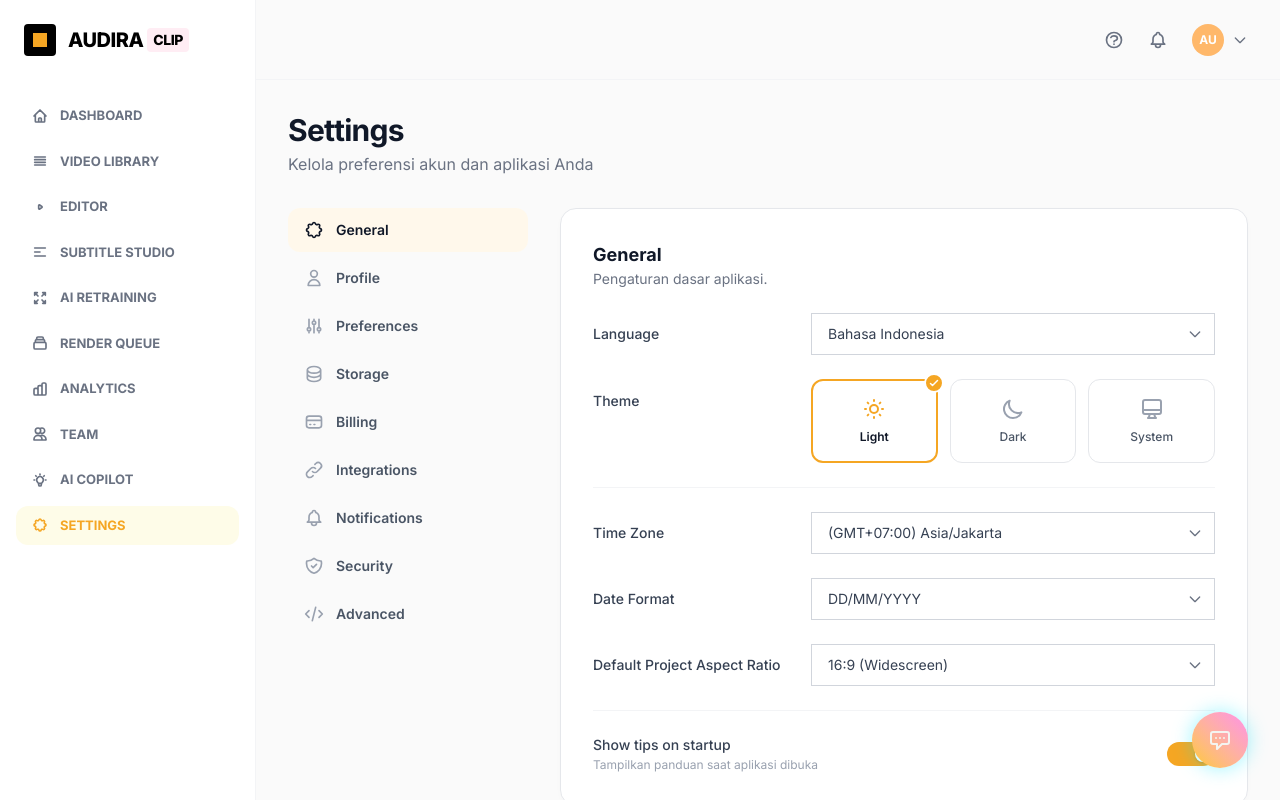
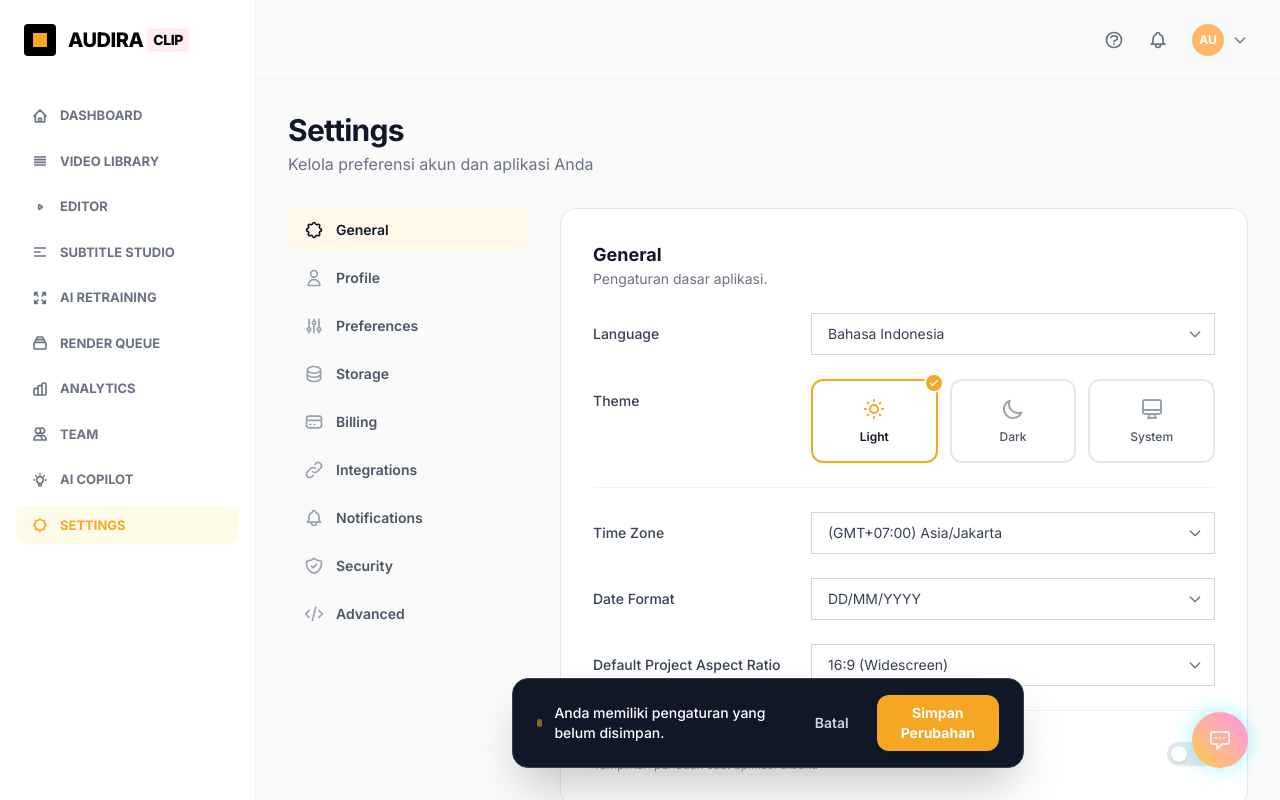
Before and after one commit to Audira141415/AUDIRA-CLIP-AI, a Next.js app in the folder apps/web/: page /settings in a window 1280 px wide. Both pictures are taken after a click on the element 1191 px from the left and 754 px from the top of the page. Built offline with nearby package versions, Linux system fonts and the light colour scheme.

Commit message:
feat: implement working state management and save functionality for settings

```diff
--- a/apps/web/src/app/settings/page.tsx
+++ b/apps/web/src/app/settings/page.tsx
@@ -12,12 +12,13 @@ const Card = ({ title, desc, children }: { title: string; desc: string; children
   </section>
 );
 
-const SelectRow = ({ label, options, defaultValue }: { label: string; options: string[]; defaultValue?: string }) => (
+const SelectRow = ({ label, options, value, onChange }: { label: string; options: string[]; value?: string; onChange?: (val: string) => void }) => (
   <div className="flex flex-col sm:flex-row sm:items-center justify-between gap-4">
     <span className="text-sm font-medium text-gray-700 w-1/3">{label}</span>
     <div className="relative w-full sm:w-2/3">
       <select
-        defaultValue={defaultValue}
+        value={value}
+        onChange={(e) => onChange && onChange(e.target.value)}
         className="w-full appearance-none bg-white border border-gray-300 text-gray-700 text-sm rounded-lg px-4 py-2.5 pr-8 focus:outline-none focus:ring-2 focus:ring-[#F5A623] focus:border-transparent"
       >
         {options.map((opt) => <option key={opt} value={opt}>{opt}</option>)}
@@ -41,68 +42,81 @@ const ToggleRow = ({ title, desc, isOn, onToggle }: { title: string; desc: strin
   </div>
 );
 
-const InputRow = ({ label, type = "text", placeholder, defaultValue }: { label: string; type?: string; placeholder?: string; defaultValue?: string }) => (
+const InputRow = ({ label, type = "text", placeholder, value, onChange }: { label: string; type?: string; placeholder?: string; value?: string; onChange?: (val: string) => void }) => (
   <div className="flex flex-col sm:flex-row sm:items-center justify-between gap-4">
     <span className="text-sm font-medium text-gray-700 w-1/3">{label}</span>
     <input
       type={type}
       placeholder={placeholder}
-      defaultValue={defaultValue}
+      value={value}
+      onChange={(e) => onChange && onChange(e.target.value)}
       className="w-full sm:w-2/3 bg-white border border-gray-300 text-gray-900 text-sm rounded-lg px-4 py-2.5 focus:outline-none focus:ring-2 focus:ring-[#F5A623] focus:border-transparent"
     />
   </div>
 );
 
 // --- TAB CONTENTS ---
-const GeneralTab = () => (
+const GeneralTab = ({ settings, onChange }: any) => (
   <>
     <Card title="General" desc="Pengaturan dasar aplikasi.">
-      <SelectRow label="Language" options={["Bahasa Indonesia", "English (US)"]} />
+      <SelectRow label="Language" options={["Bahasa Indonesia", "English (US)"]} value={settings.language} onChange={(v) => onChange('language', v)} />
 
       {/* Theme Selector Custom */}
       <div className="flex flex-col sm:flex-row sm:items-start justify-between gap-4">
         <span className="text-sm font-medium text-gray-700 w-1/3 mt-3">Theme</span>
         <div className="w-full sm:w-2/3 grid grid-cols-3 gap-3">
-          <div className="relative border-2 border-[#F5A623] rounded-xl p-4 flex flex-col items-center justify-center gap-2 cursor-pointer bg-white">
-            <div className="absolute -top-2 -right-2 bg-[#F5A623] rounded-full p-0.5 border-2 border-white">
-              <svg className="w-3 h-3 text-white" fill="none" stroke="currentColor" viewBox="0 0 24 24"><path strokeLinecap="round" strokeLinejoin="round" strokeWidth="3" d="M5 13l4 4L19 7" /></svg>
-            </div>
-            <svg className="w-6 h-6 text-[#F5A623]" fill="none" stroke="currentColor" viewBox="0 0 24 24"><path strokeLinecap="round" strokeLinejoin="round" strokeWidth="2" d="M12 3v1m0 16v1m9-9h-1M4 12H3m15.364 6.364l-.707-.707M6.343 6.343l-.707-.707m12.728 0l-.707.707M6.343 17.657l-.707.707M16 12a4 4 0 11-8 0 4 4 0 018 0z" /></svg>
+          <div onClick={() => onChange('theme', 'Light')} className={`relative border-2 ${settings.theme === 'Light' ? 'border-[#F5A623]' : 'border-gray-200'} rounded-xl p-4 flex flex-col items-center justify-center gap-2 cursor-pointer bg-white`}>
+            {settings.theme === 'Light' && (
+              <div className="absolute -top-2 -right-2 bg-[#F5A623] rounded-full p-0.5 border-2 border-white">
+                <svg className="w-3 h-3 text-white" fill="none" stroke="currentColor" viewBox="0 0 24 24"><path strokeLinecap="round" strokeLinejoin="round" strokeWidth="3" d="M5 13l4 4L19 7" /></svg>
+              </div>
+            )}
+            <svg className={`w-6 h-6 ${settings.theme === 'Light' ? 'text-[#F5A623]' : 'text-gray-400'}`} fill="none" stroke="currentColor" viewBox="0 0 24 24"><path strokeLinecap="round" strokeLinejoin="round" strokeWidth="2" d="M12 3v1m0 16v1m9-9h-1M4 12H3m15.364 6.364l-.707-.707M6.343 6.343l-.707-.707m12.728 0l-.707.707M6.343 17.657l-.707.707M16 12a4 4 0 11-8 0 4 4 0 018 0z" /></svg>
             <span className="text-xs font-semibold text-gray-900">Light</span>
           </div>
-          <div className="border border-gray-200 rounded-xl p-4 flex flex-col items-center justify-center gap-2 cursor-pointer hover:border-gray-300 bg-white transition-colors">
-            <svg className="w-6 h-6 text-gray-400" fill="none" stroke="currentColor" viewBox="0 0 24 24"><path strokeLinecap="round" strokeLinejoin="round" strokeWidth="2" d="M20.354 15.354A9 9 0 018.646 3.646 9.003 9.003 0 0012 21a9.003 9.003 0 008.354-5.646z" /></svg>
+          <div onClick={() => onChange('theme', 'Dark')} className={`relative border-2 ${settings.theme === 'Dark' ? 'border-[#F5A623]' : 'border-gray-200 hover:border-gray-300'} rounded-xl p-4 flex flex-col items-center justify-center gap-2 cursor-pointer bg-white transition-colors`}>
+            {settings.theme === 'Dark' && (
+              <div className="absolute -top-2 -right-2 bg-[#F5A623] rounded-full p-0.5 border-2 border-white">
+                <svg className="w-3 h-3 text-white" fill="none" stroke="currentColor" viewBox="0 0 24 24"><path strokeLinecap="round" strokeLinejoin="round" strokeWidth="3" d="M5 13l4 4L19 7" /></svg>
+              </div>
+            )}
+            <svg className={`w-6 h-6 ${settings.theme === 'Dark' ? 'text-[#F5A623]' : 'text-gray-400'}`} fill="none" stroke="currentColor" viewBox="0 0 24 24"><path strokeLinecap="round" strokeLinejoin="round" strokeWidth="2" d="M20.354 15.354A9 9 0 018.646 3.646 9.003 9.003 0 0012 21a9.003 9.003 0 008.354-5.646z" /></svg>
             <span className="text-xs font-medium text-gray-600">Dark</span>
           </div>
-          <div className="border border-gray-200 rounded-xl p-4 flex flex-col items-center justify-center gap-2 cursor-pointer hover:border-gray-300 bg-white transition-colors">
-            <svg className="w-6 h-6 text-gray-400" fill="none" stroke="currentColor" viewBox="0 0 24 24"><path strokeLinecap="round" strokeLinejoin="round" strokeWidth="2" d="M9.75 17L9 20l-1 1h8l-1-1-.75-3M3 13h18M5 17h14a2 2 0 002-2V5a2 2 0 00-2-2H5a2 2 0 00-2 2v10a2 2 0 002 2z" /></svg>
+          <div onClick={() => onChange('theme', 'System')} className={`relative border-2 ${settings.theme === 'System' ? 'border-[#F5A623]' : 'border-gray-200 hover:border-gray-300'} rounded-xl p-4 flex flex-col items-center justify-center gap-2 cursor-pointer bg-white transition-colors`}>
+            {settings.theme === 'System' && (
+              <div className="absolute -top-2 -right-2 bg-[#F5A623] rounded-full p-0.5 border-2 border-white">
+                <svg className="w-3 h-3 text-white" fill="none" stroke="currentColor" viewBox="0 0 24 24"><path strokeLinecap="round" strokeLinejoin="round" strokeWidth="3" d="M5 13l4 4L19 7" /></svg>
+              </div>
+            )}
+            <svg className={`w-6 h-6 ${settings.theme === 'System' ? 'text-[#F5A623]' : 'text-gray-400'}`} fill="none" stroke="currentColor" viewBox="0 0 24 24"><path strokeLinecap="round" strokeLinejoin="round" strokeWidth="2" d="M9.75 17L9 20l-1 1h8l-1-1-.75-3M3 13h18M5 17h14a2 2 0 002-2V5a2 2 0 00-2-2H5a2 2 0 00-2 2v10a2 2 0 002 2z" /></svg>
             <span className="text-xs font-medium text-gray-600">System</span>
           </div>
         </div>
       </div>
       <div className="h-px bg-gray-100 w-full my-6"></div>
-      <SelectRow label="Time Zone" options={["(GMT+07:00) Asia/Jakarta", "(GMT+00:00) UTC"]} />
-      <SelectRow label="Date Format" options={["DD/MM/YYYY", "MM/DD/YYYY", "YYYY-MM-DD"]} />
-      <SelectRow label="Default Project Aspect Ratio" options={["16:9 (Widescreen)", "9:16 (Vertical)", "1:1 (Square)"]} />
+      <SelectRow label="Time Zone" options={["(GMT+07:00) Asia/Jakarta", "(GMT+00:00) UTC"]} value={settings.timeZone} onChange={(v) => onChange('timeZone', v)} />
+      <SelectRow label="Date Format" options={["DD/MM/YYYY", "MM/DD/YYYY", "YYYY-MM-DD"]} value={settings.dateFormat} onChange={(v) => onChange('dateFormat', v)} />
+      <SelectRow label="Default Project Aspect Ratio" options={["16:9 (Widescreen)", "9:16 (Vertical)", "1:1 (Square)"]} value={settings.aspectRatio} onChange={(v) => onChange('aspectRatio', v)} />
       <div className="h-px bg-gray-100 w-full my-6"></div>
-      <ToggleRow title="Show tips on startup" desc="Tampilkan panduan saat aplikasi dibuka" isOn={true} />
+      <ToggleRow title="Show tips on startup" desc="Tampilkan panduan saat aplikasi dibuka" isOn={settings.showTips} onToggle={() => onChange('showTips', !settings.showTips)} />
     </Card>
 
     <Card title="Auto Save" desc="Atur preferensi penyimpanan otomatis proyek.">
-      <ToggleRow title="Enable Auto Save" desc="Simpan proyek secara otomatis saat Anda bekerja" isOn={true} />
-      <SelectRow label="Auto Save Interval" options={["1 menit", "5 menit", "10 menit", "30 menit"]} defaultValue="5 menit" />
+      <ToggleRow title="Enable Auto Save" desc="Simpan proyek secara otomatis saat Anda bekerja" isOn={settings.autoSave} onToggle={() => onChange('autoSave', !settings.autoSave)} />
+      <SelectRow label="Auto Save Interval" options={["1 menit", "5 menit", "10 menit", "30 menit"]} value={settings.autoSaveInterval} onChange={(v) => onChange('autoSaveInterval', v)} />
     </Card>
 
     <Card title="Export Defaults" desc="Pengaturan default untuk ekspor video.">
-      <SelectRow label="Default Resolution" options={["1080p (1920x1080)", "4K (3840x2160)", "720p (1280x720)"]} />
-      <SelectRow label="Default Frame Rate" options={["24 fps", "30 fps", "60 fps"]} defaultValue="30 fps" />
-      <SelectRow label="Default Export Format" options={["MP4", "MOV", "WEBM"]} />
-      <SelectRow label="Default Video Quality" options={["Low", "Medium", "High", "Ultra"]} defaultValue="High" />
+      <SelectRow label="Default Resolution" options={["1080p (1920x1080)", "4K (3840x2160)", "720p (1280x720)"]} value={settings.exportRes} onChange={(v) => onChange('exportRes', v)} />
+      <SelectRow label="Default Frame Rate" options={["24 fps", "30 fps", "60 fps"]} value={settings.exportFps} onChange={(v) => onChange('exportFps', v)} />
+      <SelectRow label="Default Export Format" options={["MP4", "MOV", "WEBM"]} value={settings.exportFormat} onChange={(v) => onChange('exportFormat', v)} />
+      <SelectRow label="Default Video Quality" options={["Low", "Medium", "High", "Ultra"]} value={settings.exportQuality} onChange={(v) => onChange('exportQuality', v)} />
     </Card>
   </>
 );
 
-const ProfileTab = () => (
+const ProfileTab = ({ settings, onChange }: any) => (
   <Card title="Profile Information" desc="Perbarui detail profil publik dan informasi pribadi Anda.">
     <div className="flex items-center gap-6 mb-6">
       <div className="w-20 h-20 bg-orange-300 rounded-full flex items-center justify-center text-white font-bold text-2xl shadow-inner">
@@ -114,17 +128,13 @@ const ProfileTab = () => (
       </div>
     </div>
     <div className="h-px bg-gray-100 w-full my-6"></div>
-    <InputRow label="Full Name" defaultValue="Agus Dwi R" />
-    <InputRow label="Email Address" type="email" defaultValue="audira@clip.ai" />
-    <InputRow label="Role / Job Title" defaultValue="Lead Architect" />
-
-    <div className="flex justify-end pt-4">
-      <button className="px-6 py-2.5 bg-[#F5A623] text-white rounded-xl text-sm font-bold hover:bg-orange-500 transition-colors shadow-sm">Save Changes</button>
-    </div>
+    <InputRow label="Full Name" value={settings.profileName} onChange={(v) => onChange('profileName', v)} />
+    <InputRow label="Email Address" type="email" value={settings.profileEmail} onChange={(v) => onChange('profileEmail', v)} />
+    <InputRow label="Role / Job Title" value={settings.profileRole} onChange={(v) => onChange('profileRole', v)} />
   </Card>
 );
 
-const PreferencesTab = () => (
+const PreferencesTab = ({ settings, onChange }: any) => (
   <Card title="Editor Preferences" desc="Sesuaikan antarmuka Editor dan AI Copilot dengan gaya kerja Anda.">
     {/* NEW SECTION: AI Engine Settings */}
     <div className="mb-6 p-4 bg-[#FFF8EB] border border-[#F5A623]/30 rounded-xl">
@@ -133,14 +143,14 @@ const PreferencesTab = () => (
         AI Engine Provider (Local)
       </h4>
       <p className="text-xs text-gray-600 mb-4">Pilih model kecerdasan buatan lokal yang akan digunakan sebagai "Otak" untuk memotong video dan menulis teks.</p>
-      <SelectRow label="Active AI Model" options={["deepseek-r1:8b (Fastest)", "deepseek-r1:32b (Smart)", "qwen2.5:32b (Multilingual Pro)", "gemma2:27b (Creative)", "qwen2.5-coder:32b (Logic)"]} defaultValue="deepseek-r1:8b (Fastest)" />
+      <SelectRow label="Active AI Model" options={["deepseek-r1:8b (Fastest)", "deepseek-r1:32b (Smart)", "qwen2.5:32b (Multilingual Pro)", "gemma2:27b (Creative)", "qwen2.5-coder:32b (Logic)"]} value={settings.aiModel} onChange={(v) => onChange('aiModel', v)} />
     </div>
 
-    <SelectRow label="Default Subtitle Font" options={["Plus Jakarta Sans", "Roboto", "Inter", "Arial"]} />
-    <SelectRow label="Subtitle Font Size" options={["Small", "Medium", "Large", "Extra Large"]} defaultValue="Medium" />
-    <ToggleRow title="Auto-Generate Subtitles" desc="Selalu buat subtitle otomatis saat mengunggah video baru" isOn={true} />
-    <ToggleRow title="AI Highlight Detection" desc="Gunakan AI untuk mendeteksi momen penting secara otomatis" isOn={true} />
-    <ToggleRow title="Show Audio Waveforms" desc="Tampilkan gelombang audio di timeline editor" isOn={true} />
+    <SelectRow label="Default Subtitle Font" options={["Plus Jakarta Sans", "Roboto", "Inter", "Arial"]} value={settings.subtitleFont} onChange={(v) => onChange('subtitleFont', v)} />
+    <SelectRow label="Subtitle Font Size" options={["Small", "Medium", "Large", "Extra Large"]} value={settings.subtitleSize} onChange={(v) => onChange('subtitleSize', v)} />
+    <ToggleRow title="Auto-Generate Subtitles" desc="Selalu buat subtitle otomatis saat mengunggah video baru" isOn={settings.autoSubtitles} onToggle={() => onChange('autoSubtitles', !settings.autoSubtitles)} />
+    <ToggleRow title="AI Highlight Detection" desc="Gunakan AI untuk mendeteksi momen penting secara otomatis" isOn={settings.aiHighlight} onToggle={() => onChange('aiHighlight', !settings.aiHighlight)} />
+    <ToggleRow title="Show Audio Waveforms" desc="Tampilkan gelombang audio di timeline editor" isOn={settings.showWaveforms} onToggle={() => onChange('showWaveforms', !settings.showWaveforms)} />
   </Card>
 );
 
@@ -310,6 +320,54 @@ const AdvancedTab = () => (
 export default function Settings() {
   const [activeTab, setActiveTab] = useState("General");
 
+  // Settings State Management
+  const [settings, setSettings] = useState({
+    language: 'Bahasa Indonesia',
+    theme: 'Light',
+    timeZone: '(GMT+07:00) Asia/Jakarta',
+    dateFormat: 'DD/MM/YYYY',
+    aspectRatio: '16:9 (Widescreen)',
+    showTips: true,
+    autoSave: true,
+    autoSaveInterval: '5 menit',
+    exportRes: '1080p (1920x1080)',
+    exportFps: '30 fps',
+    exportFormat: 'MP4',
+    exportQuality: 'High',
+    profileName: 'Agus Dwi R',
+    profileEmail: 'audira@clip.ai',
+    profileRole: 'Lead Architect',
+    aiModel: 'deepseek-r1:8b (Fastest)',
+    subtitleFont: 'Plus Jakarta Sans',
+    subtitleSize: 'Medium',
+    autoSubtitles: true,
+    aiHighlight: true,
+    showWaveforms: true,
+  });
+
+  const [hasUnsavedChanges, setHasUnsavedChanges] = useState(false);
+  const [showToast, setShowToast] = useState(false);
+
+  React.useEffect(() => {
+    // Load from local storage if exists
+    const saved = localStorage.getItem('audira_settings');
+    if (saved) {
+      try { setSettings(prev => ({ ...prev, ...JSON.parse(saved) })); } catch (e) {}
+    }
+  }, []);
+
+  const handleSettingChange = (key: string, value: any) => {
+    setSettings(prev => ({ ...prev, [key]: value }));
+    setHasUnsavedChanges(true);
+  };
+
+  const handleSaveAll = () => {
+    localStorage.setItem('audira_settings', JSON.stringify(settings));
+    setHasUnsavedChanges(false);
+    setShowToast(true);
+    setTimeout(() => setShowToast(false), 3000);
+  };
+
   const tabs = [
     { name: 'General', icon: 'M10.325 4.317c.426-1.756 2.924-1.756 3.35 0a1.724 1.724 0 002.573 1.066c1.543-.94 3.31.826 2.37 2.37a1.724 1.724 0 001.065 2.572c1.756.426 1.756 2.924 0 3.35a1.724 1.724 0 00-1.066 2.573c.94 1.543-.826 3.31-2.37 2.37a1.724 1.724 0 00-2.572 1.065c-.426 1.756-2.924 1.756-3.35 0a1.724 1.724 0 00-2.573-1.066c-1.543.94-3.31-.826-2.37-2.37a1.724 1.724 0 00-1.065-2.572c-1.756-.426-1.756-2.924 0-3.35a1.724 1.724 0 001.066-2.573c-.94-1.543.826-3.31 2.37-2.37.996.608 2.296.07 2.572-1.065z' },
     { name: 'Profile', icon: 'M16 7a4 4 0 11-8 0 4 4 0 018 0zM12 14a7 7 0 00-7 7h14a7 7 0 00-7-7z' },
@@ -322,27 +380,44 @@ export default function Settings() {
     { name: 'Advanced', icon: 'M10 20l4-16m4 4l4 4-4 4M6 16l-4-4 4-4' },
   ];
 
+  // Sync tab with URL on mount
+  React.useEffect(() => {
+    const params = new URLSearchParams(window.location.search);
+    const tabParam = params.get('tab');
+    if (tabParam) {
+      const match = tabs.find(t => t.name.toLowerCase() === tabParam.toLowerCase());
+      if (match) setActiveTab(match.name);
+    }
+  }, []);
+
+  const handleTabChange = (name: string) => {
+    setActiveTab(name);
+    window.history.pushState(null, '', `/settings?tab=${name.toLowerCase()}`);
+  };
+
   const renderContent = () => {
     switch (activeTab) {
-      case 'General': return <GeneralTab />;
-      case 'Profile': return <ProfileTab />;
-      case 'Preferences': return <PreferencesTab />;
+      case 'General': return <GeneralTab settings={settings} onChange={handleSettingChange} />;
+      case 'Profile': return <ProfileTab settings={settings} onChange={handleSettingChange} />;
+      case 'Preferences': return <PreferencesTab settings={settings} onChange={handleSettingChange} />;
       case 'Storage': return <StorageTab />;
       case 'Billing': return <BillingTab />;
       case 'Integrations': return <IntegrationsTab />;
       case 'Notifications': return <NotificationsTab />;
       case 'Security': return <SecurityTab />;
       case 'Advanced': return <AdvancedTab />;
-      default: return <GeneralTab />;
+      default: return <GeneralTab settings={settings} onChange={handleSettingChange} />;
     }
   };
 
   return (
     <DashboardLayout>
-      <div className="w-full pb-12">
-        <div className="mb-8">
-          <h1 className="text-3xl font-bold text-gray-900 tracking-tight">Settings</h1>
-          <p className="text-gray-500 mt-1">Kelola preferensi akun dan aplikasi Anda</p>
+      <div className="w-full pb-32"> {/* Increased pb for sticky footer */}
+        <div className="mb-8 flex justify-between items-end">
+          <div>
+            <h1 className="text-3xl font-bold text-gray-900 tracking-tight">Settings</h1>
+            <p className="text-gray-500 mt-1">Kelola preferensi akun dan aplikasi Anda</p>
+          </div>
         </div>
 
         <div className="flex flex-col lg:flex-row gap-8">
@@ -353,7 +428,7 @@ export default function Settings() {
               return (
                 <button
                   key={tab.name}
-                  onClick={() => setActiveTab(tab.name)}
+                  onClick={() => handleTabChange(tab.name)}
                   className={`w-full flex items-center gap-3 px-4 py-3 rounded-xl text-sm font-semibold transition-colors ${
                     isActive
                       ? 'bg-[#FFF8EB] text-gray-900'
@@ -375,6 +450,32 @@ export default function Settings() {
           </div>
         </div>
 
+        {/* Floating Save Bar */}
+        {hasUnsavedChanges && (
+          <div className="fixed bottom-8 left-1/2 -translate-x-1/2 ml-32 z-50 bg-gray-900 text-white px-6 py-4 rounded-2xl shadow-2xl flex items-center gap-6 animate-in slide-in-from-bottom-10 fade-in border border-gray-700">
+            <div className="flex items-center gap-3">
+              <div className="w-2 h-2 bg-[#F5A623] rounded-full animate-pulse"></div>
+              <span className="text-sm font-medium">Anda memiliki pengaturan yang belum disimpan.</span>
+            </div>
+            <div className="flex gap-3">
+              <button onClick={() => {
+                const saved = localStorage.getItem('audira_settings');
+                if (saved) setSettings(JSON.parse(saved));
+                setHasUnsavedChanges(false);
+              }} className="px-4 py-2 text-sm font-semibold text-gray-300 hover:text-white transition-colors">Batal</button>
+              <button onClick={handleSaveAll} className="px-6 py-2 bg-[#F5A623] text-white rounded-xl text-sm font-bold hover:bg-orange-500 transition-colors shadow-sm">Simpan Perubahan</button>
+            </div>
+          </div>
+        )}
+
+        {/* Success Toast */}
+        {showToast && (
+          <div className="fixed top-8 right-8 z-50 bg-white border border-green-200 text-green-800 px-6 py-4 rounded-2xl shadow-xl flex items-center gap-3 animate-in slide-in-from-top-10 fade-in">
+            <svg className="w-5 h-5 text-green-500" fill="none" stroke="currentColor" viewBox="0 0 24 24"><path strokeLinecap="round" strokeLinejoin="round" strokeWidth="2" d="M5 13l4 4L19 7" /></svg>
+            <span className="text-sm font-bold">Pengaturan berhasil disimpan!</span>
+          </div>
+        )}
+
         {/* Footer */}
         <footer className="mt-16 flex flex-col sm:flex-row justify-between items-center text-xs text-gray-500 gap-4">
           <p>© 2026 Audira Clip. All rights reserved.</p>
```
